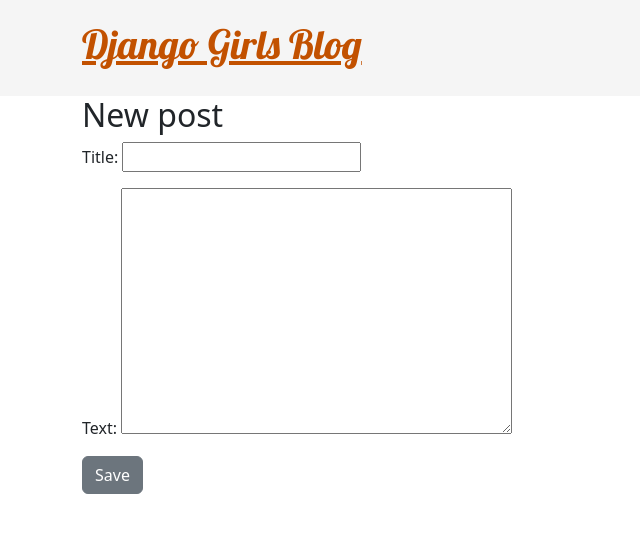
After one commit to jspeers1/blog, a Django app: page /post/new/ in a window 1280 px wide. The commit adds this page. Shown: the top 533 px of the page, without its empty margins (0-640 px from the left). Run offline with Django 5.2, Linux system fonts and the light colour scheme.

Commit message:
Add forms to create and edit posts

```diff
--- /dev/null
+++ b/blog/forms.py
@@ -0,0 +1,9 @@
+from django import forms
+from .models import Post
+
+
+class PostForm(forms.ModelForm):
+
+    class Meta:
+        model = Post
+        fields = ('title', 'text')
--- a/blog/templates/blog/base.html
+++ b/blog/templates/blog/base.html
@@ -3,24 +3,29 @@
 <html>
     <head>
         <title>Django Girls Blog</title>
-
         <link rel="stylesheet" href="https://cdn.jsdelivr.net/npm/bootstrap@5.3.3/dist/css/bootstrap.min.css">
-
-        <link rel="stylesheet" href="https://fonts.googleapis.com/css?family=Lobster&subset=latin,latin-ext">
-
+        <link rel="stylesheet" href="https://fonts.googleapis.com/css?family=Lobster">
         <link rel="stylesheet" href="{% static 'css/blog.css' %}">
     </head>
     <body>
         <header class="page-header">
             <div class="container">
+                {% if user.is_authenticated %}
+                    <a href="{% url 'post_new' %}" class="top-menu">
+                        {% include './icons/file-earmark-plus.svg' %}
+                    </a>
+                {% endif %}
                 <h1><a href="/">Django Girls Blog</a></h1>
             </div>
         </header>
 
-        <div class="container">
-            {% block content %}
-            {% endblock %}
-        </div>
-
+        <main class="content container">
+            <div class="row">
+                <div class="col">
+                    {% block content %}
+                    {% endblock %}
+                </div>
+            </div>
+        </main>
     </body>
 </html>
--- /dev/null
+++ b/blog/templates/blog/post_edit.html
@@ -0,0 +1,10 @@
+{% extends 'blog/base.html' %}
+
+{% block content %}
+    <h2>New post</h2>
+    <form method="POST" class="post-form">
+        {% csrf_token %}
+        {{ form.as_p }}
+        <button type="submit" class="save btn btn-secondary">Save</button>
+    </form>
+{% endblock %}
--- a/blog/urls.py
+++ b/blog/urls.py
@@ -4,4 +4,6 @@
 urlpatterns = [
     path('', views.post_list, name='post_list'),
     path('post/<int:pk>/', views.post_detail, name='post_detail'),
+    path('post/new/', views.post_new, name='post_new'),
+    path('post/<int:pk>/edit/', views.post_edit, name='post_edit'),
 ]
--- a/blog/views.py
+++ b/blog/views.py
@@ -1,6 +1,7 @@
-from django.shortcuts import render, get_object_or_404
+from django.shortcuts import render, get_object_or_404, redirect
+from django.utils import timezone
 from .models import Post
-from django.utils import timezone
+from .forms import PostForm
 
 
 def post_list(request):
@@ -13,3 +14,32 @@
 def post_detail(request, pk):
     post = get_object_or_404(Post, pk=pk)
     return render(request, 'blog/post_detail.html', {'post': post})
+
+
+def post_new(request):
+    if request.method == "POST":
+        form = PostForm(request.POST)
+        if form.is_valid():
+            post = form.save(commit=False)
+            post.author = request.user
+            post.published_date = timezone.now()
+            post.save()
+            return redirect('post_detail', pk=post.pk)
+    else:
+        form = PostForm()
+    return render(request, 'blog/post_edit.html', {'form': form})
+
+
+def post_edit(request, pk):
+    post = get_object_or_404(Post, pk=pk)
+    if request.method == "POST":
+        form = PostForm(request.POST, instance=post)
+        if form.is_valid():
+            post = form.save(commit=False)
+            post.author = request.user
+            post.published_date = timezone.now()
+            post.save()
+            return redirect('post_detail', pk=post.pk)
+    else:
+        form = PostForm(instance=post)
+    return render(request, 'blog/post_edit.html', {'form': form})
```
Also changed, not shown: blog/templates/blog/post_detail.html (+10 -3 lines).
